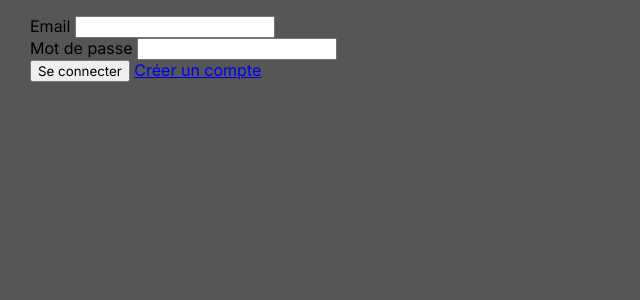
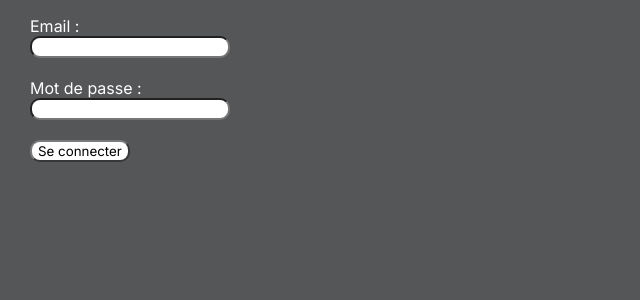
Before and after one commit to LudwigPosn1/Projet-HTML-pour-le-26-11-2025, a PHP site: page /login.php in a window 1280 px wide. Shown: the part 93-393 px from the top of the page, without its empty margins (0-640 px from the left). Run offline with PHP 8.4, Linux system fonts and the light colour scheme.

Commit message:
fin du  CSS login.php

```diff
--- a/assets/css/styles-login.css
+++ b/assets/css/styles-login.css
@@ -94,3 +94,31 @@ a:hover{
     font-size: xx-large;
     font-weight: bold;
 }
+
+.email{
+    color: var(--color-for-dark-background);
+}
+
+.email_log{
+    border-radius: 10px;
+}
+
+.password{
+    color: var(--color-for-dark-background);
+}
+
+.password_log{
+    border-radius: 10px;
+}
+
+.log_button{
+    background-color: var(--color-button-secondary);
+    border-color: var(--color-background-secondary);
+    border-radius: 10px;
+    cursor: pointer;
+    transition: transform 0.2s ease; /* Animation douce */
+}
+
+.log_button:hover{
+    transform: scale(1.1);
+}
--- a/login.php
+++ b/login.php
@@ -62,17 +62,16 @@ if ($_SERVER['REQUEST_METHOD'] === 'POST') {
             <section class="card">
                 <form method="POST">
                     <div class="field">
-                        <label for="email">Email</label>
-                        <input id="email" type="email" name="email" required>
-                    </div>
+                        <label class="email" for="email">Email : </label><br>
+                        <input class="email_log" type="email" name="email" required>
+                    </div><br>
                     <div class="field">
-                        <label for="password">Mot de passe</label>
-                        <input id="password" type="password" name="password" required>
-                    </div>
+                        <label class="password" for="password">Mot de passe : </label><br>
+                        <input class="password_log" type="password" name="password" required>
+                    </div><br>
                     <div class="actions">
-                        <button class="btn" type="submit">Se connecter</button>
-                        <a class="inline-link" href="register.php">Créer un compte</a>
-                    </div>
+                        <button class="log_button" type="submit">Se connecter</button><br>
+                    </div><br>
                 </form>
             </section>
         </div>
```
